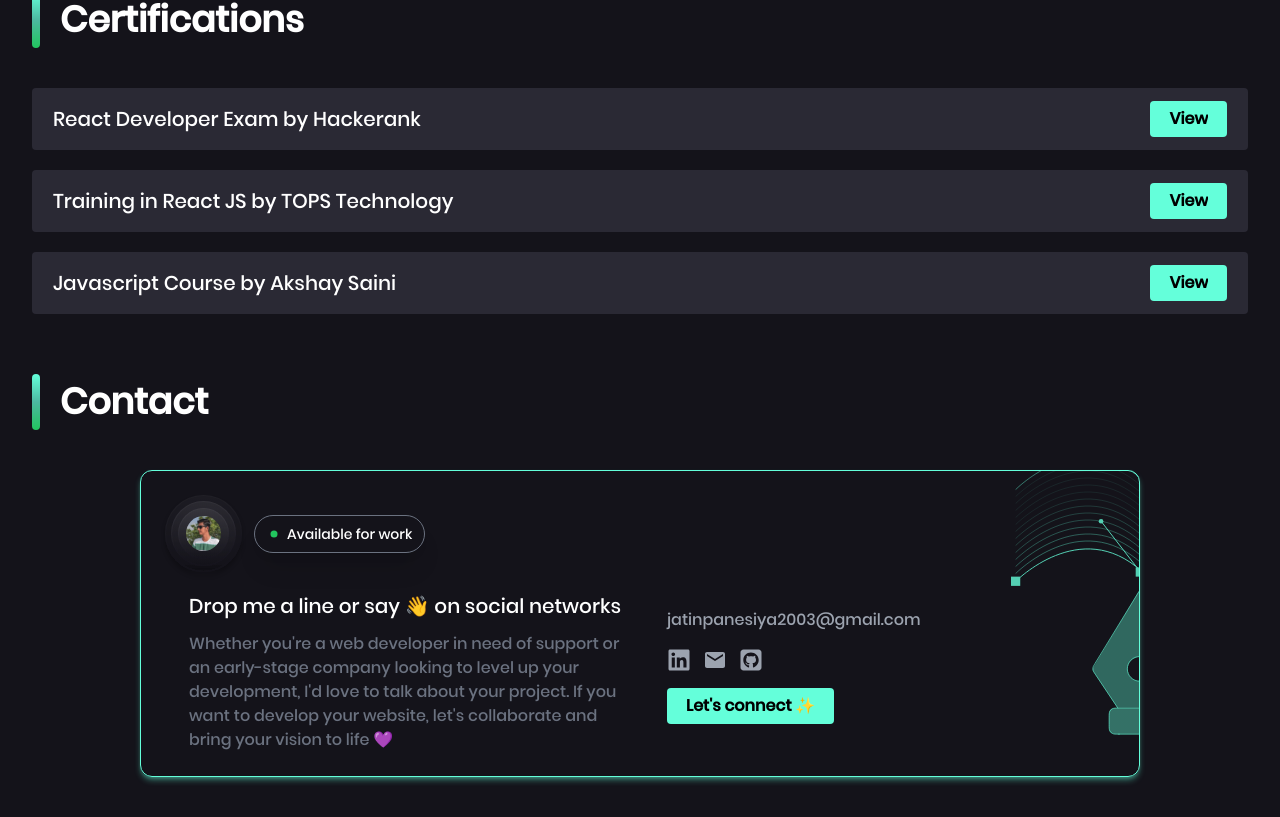
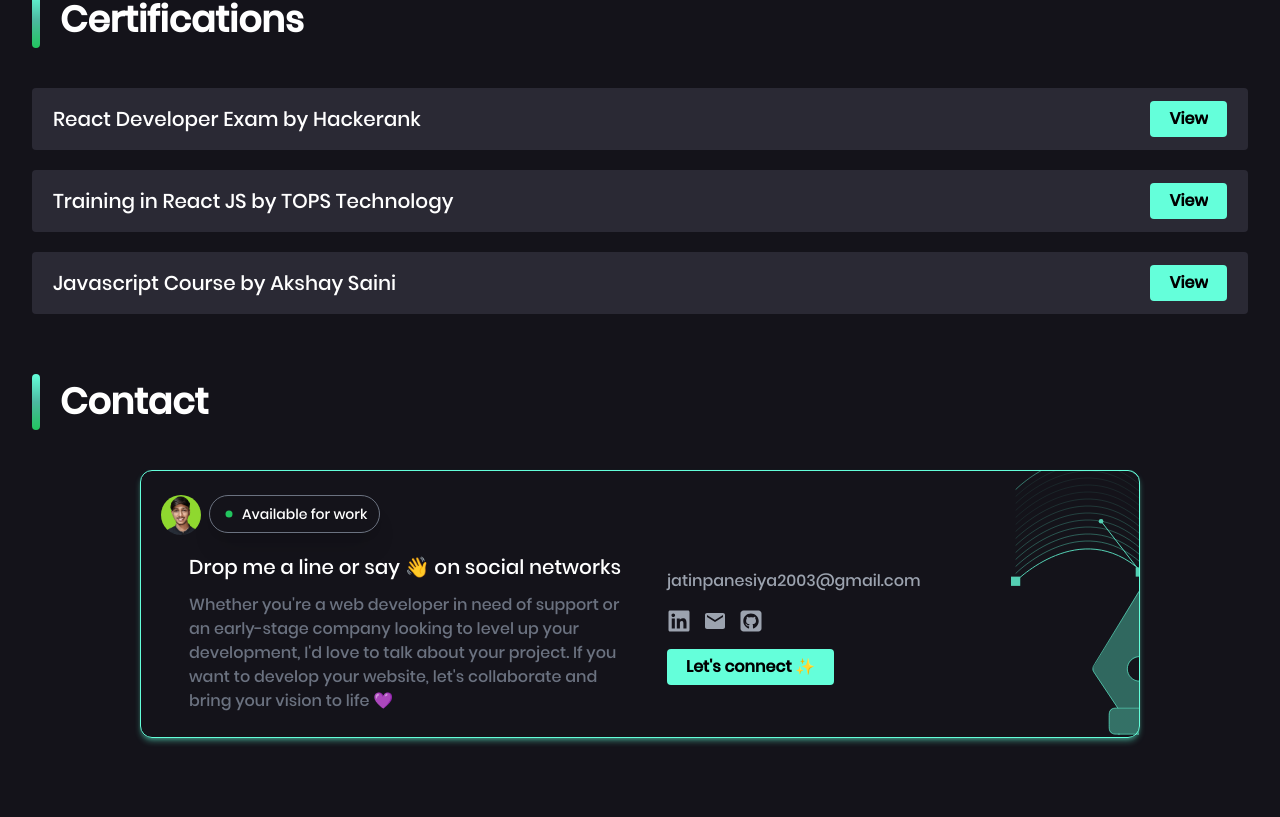
Before and after one commit to Jatin-Panesiya/personal-portfolio, a React (Vite) app: page / in a window 1280 px wide. Shown: the part 1801-2618 px from the top of the page. After the commit the page ends 2579 px from the top, so only its background shows below. Built offline with nearby package versions, Linux system fonts and the light colour scheme.

Commit message:
updated contact image

```diff
--- a/src/components/Contact.tsx
+++ b/src/components/Contact.tsx
@@ -16,7 +16,11 @@ const Contact = () => {
           className="absolute hidden 400:block right-0 top-0"
         />
         <span className="flex items-center">
-          <img src="/profileBg.svg" alt="Jatin" />
+          <img
+            src="/profilepic.jpg"
+            className="h-10 rounded-full mb-1.5 w-10"
+            alt="Jatin"
+          />
           <p className="py-2 -mt-2 border shadow-xl rounded-3xl text-xs 375:text-sm border-gray-500 px-3 ms-2 flex items-center gap-1.5">
             <GoDotFill className="text-green-500 " />
             Available for work
```
Also changed, not shown: public/profilepic.jpg (added).
